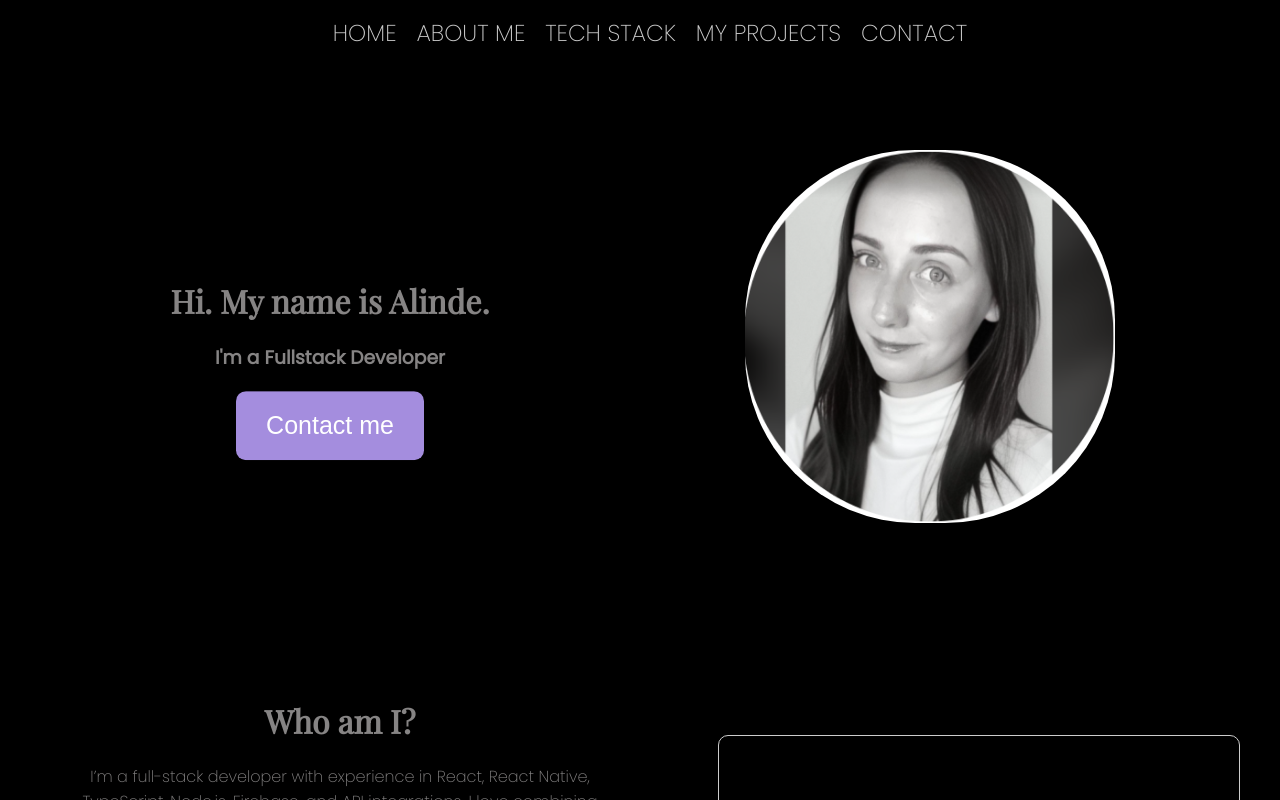
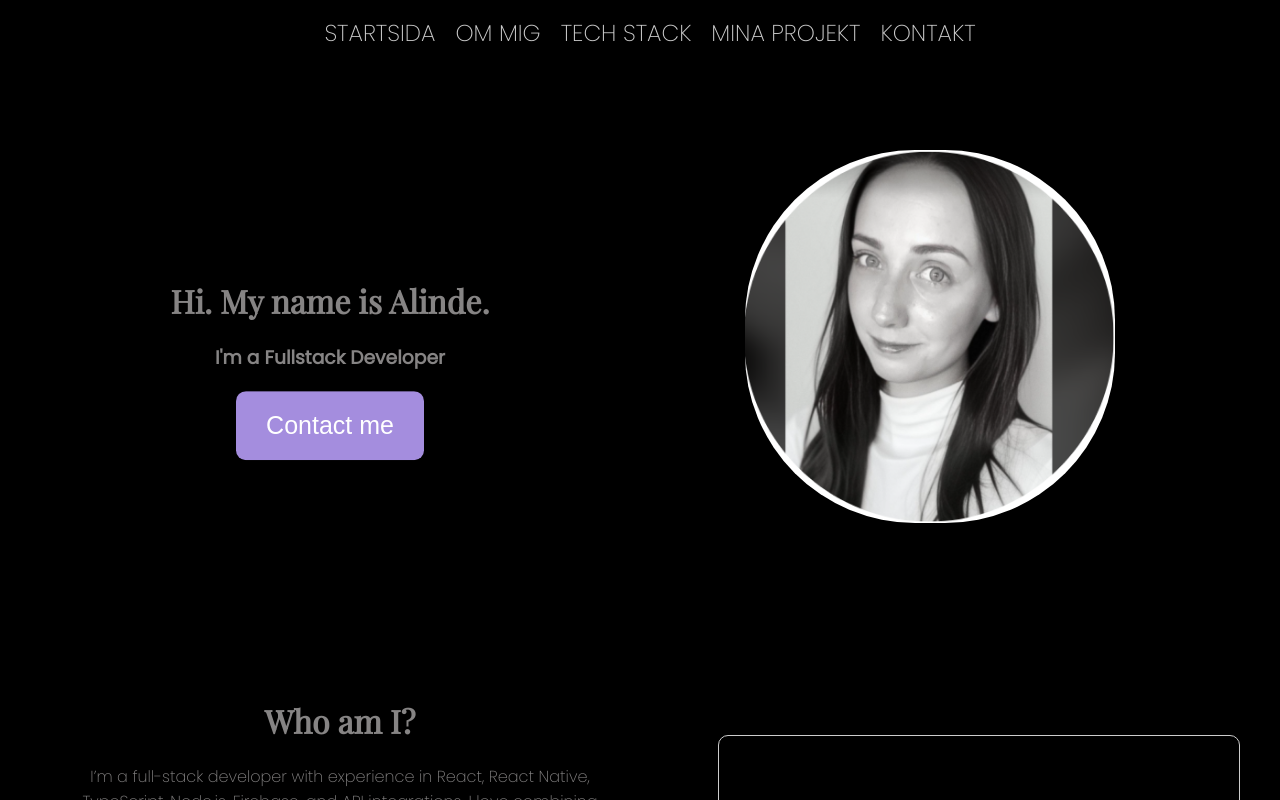
Before and after one commit to lindelind/portfolio, a React (Vite) app in the folder client/: page / in a window 1280 px wide. Shown: the top 800 px of the page. Built offline with nearby package versions, Linux system fonts and the light colour scheme.

Commit message:
added transaltions for navigation

```diff
--- a/client/src/components/Navigation.tsx
+++ b/client/src/components/Navigation.tsx
@@ -4,6 +4,7 @@ import { useDeviceType } from "../hooks/useDevice";
 import {DesktopMenu} from "../styledComponents/components/Navigation/DesktopMenu";
 import MobileMenu from "../styledComponents/components/Navigation/MobileMenu";
 import { StyledNavigation } from "../styledComponents/components/Navigation/StyledNavigation";
+import { useTranslation } from "react-i18next";
 
 
 export const Navigation = () => {
@@ -12,14 +13,15 @@ export const Navigation = () => {
   const location = useLocation();
   const navigate = useNavigate();
 
-  const menuItems = [
-    { label: "HOME", key: "home", href: "/#home" },
-    { label: "ABOUT ME", key: "about", href: "/#about-me" },
-    { label: "TECH STACK", key: "contact", href: "/#techstack" },
-    { label: "MY PROJECTS", key: "projects", href: "/#projects" },
-    { label: "CONTACT", key: "contact", href: "/#contact" },
-  ];
+const { t } = useTranslation();
 
+const menuItems = [
+  { label: t("menu.home"), key: "home", href: "/#home" },
+  { label: t("menu.about"), key: "about", href: "/#about-me" },
+  { label: t("menu.techstack"), key: "techstack", href: "/#techstack" },
+  { label: t("menu.projects"), key: "projects", href: "/#projects" },
+  { label: t("menu.contact"), key: "contact", href: "/#contact" },
+];
   const toggleDrawer = () => setOpen((prev) => !prev);
 
   const handleNavigation = (
```
